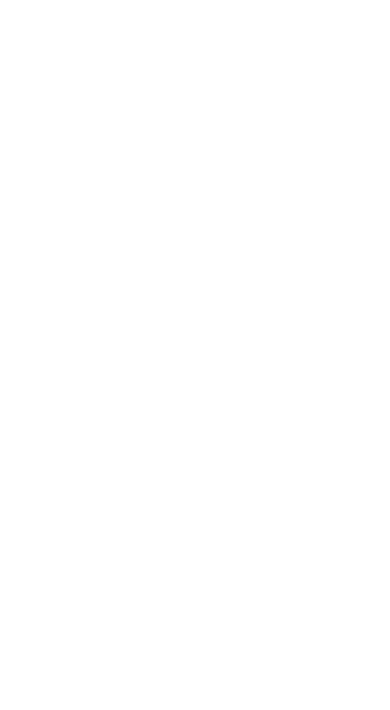
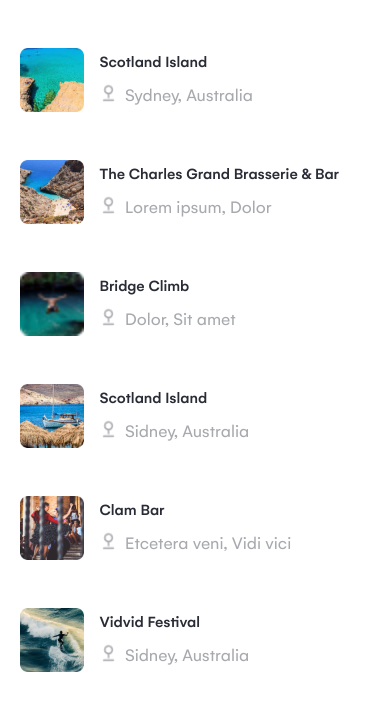
Before and after one commit to Kemi-Oluwadahunsi/Drag-and-Drop-Effect, a Next.js app: page / in a window 390 px wide. Shown: the top 710 px of the page. Built offline with nearby package versions, Linux system fonts and the light colour scheme.

Commit message:
testing for mobile view

```diff
--- a/app/ui/Component/Card/page.js
+++ b/app/ui/Component/Card/page.js
@@ -95,7 +95,37 @@ const Card = ({
       onDragOver={(e) => handleDragOver(e, id)}
       onDrop={(e) => handleDrop(e, id)}
     >
-      {/* Content as before */}
+     <div className="">
+         <Image
+          src={image}
+          alt={title}
+          className="w-16 h-16 sm:w-20 sm:h-20 md:w-24 md:h-24 lg:w-28 lg:h-28"
+          width={100}
+          height={100}
+        />
+      </div>
+
+      <div className="flex flex-col">
+        <h2 className="font-primary text-[#292B36] font-medium text-base sm:text-[1.2rem] lg:text-[1.3rem] xl:text-[1.5rem]">
+          {title}
+        </h2>
+
+        <div className="flex gap-2 items-center">
+          <div>
+            <Image
+              src={`/images/location.png`}
+              alt={title}
+              className="w-[100%] h-6 sm:w-[100%] sm:h-8 lg:w-[100%] lg:h-8"
+              width={20}
+              height={20}
+            />
+          </div>
+
+          <p className="text-[#A8A9AE] font-secondary text-lg pt-2">
+            {subLocation}
+          </p>
+        </div>
+      </div>
     </div>
   );
 };
```
